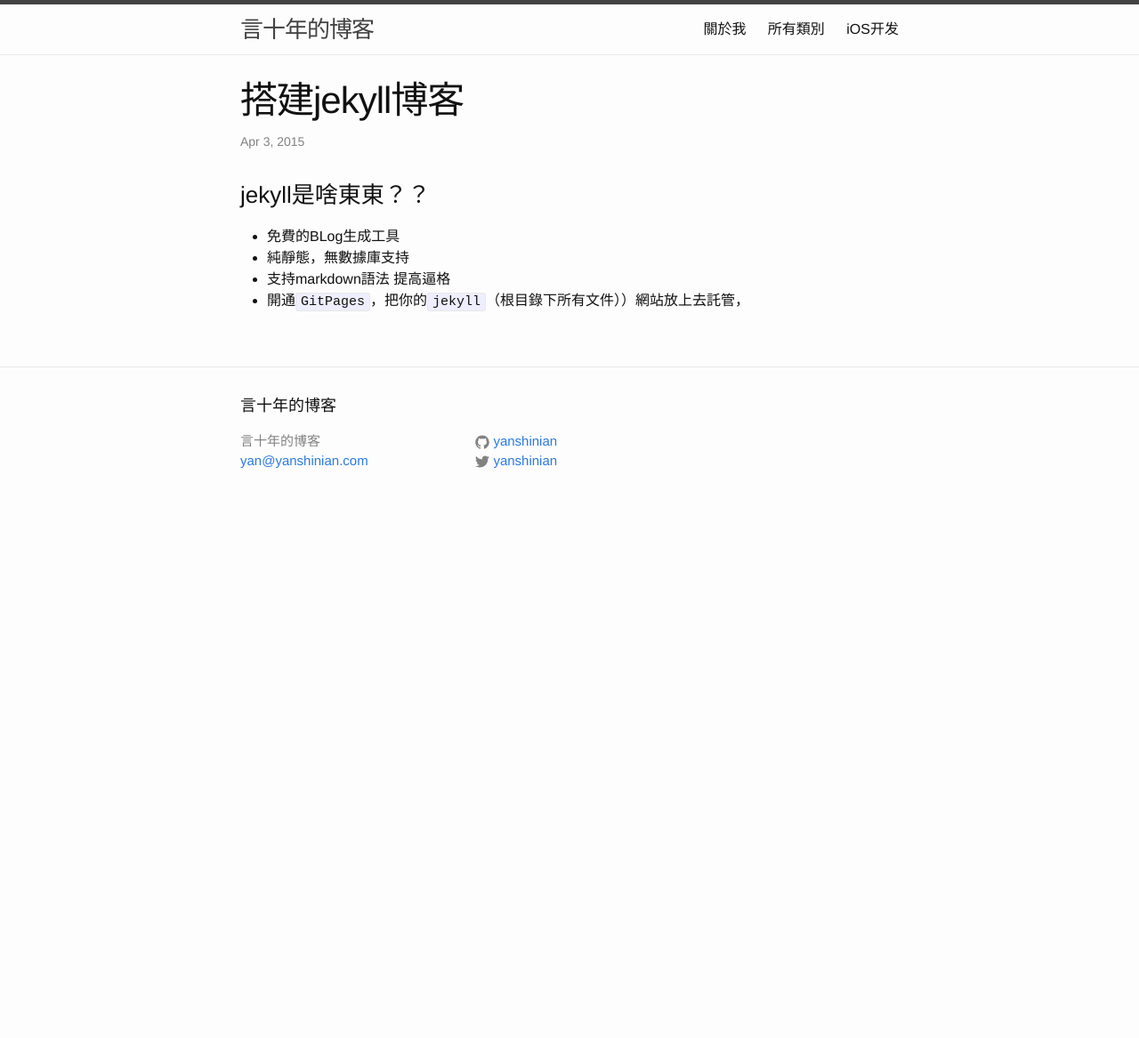
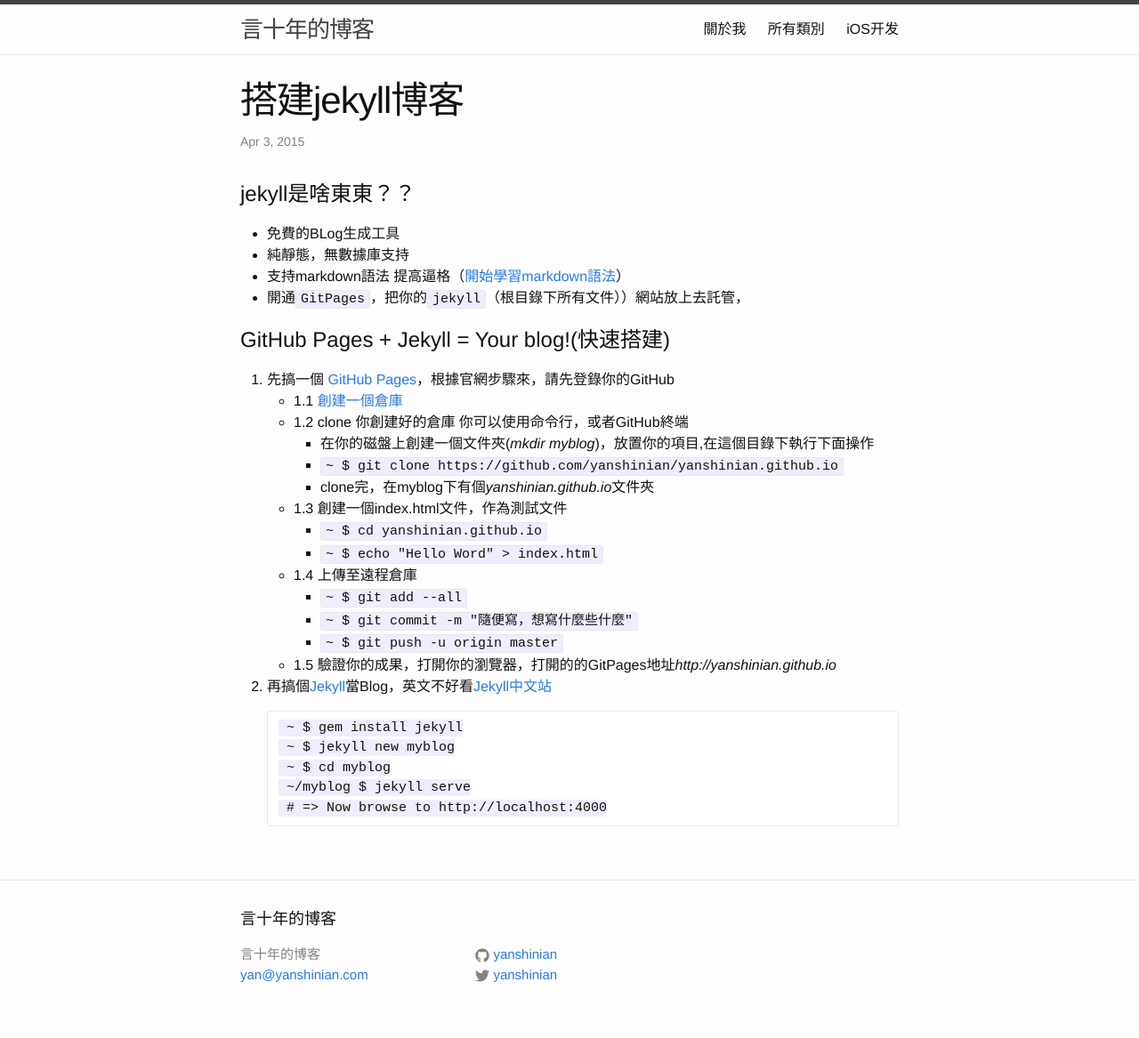
Before and after one commit to yanshinian/yanshinian.github.io, a Jekyll site: the page built from _posts/2015-04-05-welcome-to-my-blog.markdown, in a window 1280 px wide. Shown: the whole page at 89% size. Built offline with Jekyll 4.4.1, drawn with Linux system fonts in a browser that asks for light colours; Markdown is read by kramdown in place of the engine named in the settings; before the commit the page ends 900 px from its top, so only the background shows below that.

Commit message:
添加了pygments插件，修改了配置文件

````diff
--- a/_config.yml
+++ b/_config.yml
@@ -8,6 +8,11 @@
 github_username:  yanshinian
 
 # Build settings
-markdown: kramdown
+#markdown: kramdown
 timezone: Asia/Shanghai
 future: true
+highlighter: pygments
+lsi: true
+markdown: redcarpet
+redcarpet:
+    extensions: ["fenced_code_blocks", "tables", "highlight", "strikethrough"]
--- a/_posts/2015-04-05-welcome-to-my-blog.markdown
+++ b/_posts/2015-04-05-welcome-to-my-blog.markdown
@@ -5,8 +5,47 @@
 date:   2015-04-03 02:15:48
 categories: jekyll update
 ---
-###jekyll是啥東東？？
+jekyll是啥東東？？
+===
 * 免費的BLog生成工具
 * 純靜態，無數據庫支持
-* 支持markdown語法 提高逼格
+* 支持markdown語法 提高逼格（[開始學習markdown語法][studymarkdown]）
 * 開通`GitPages`，把你的`jekyll`（根目錄下所有文件））網站放上去託管，
+
+GitHub Pages + Jekyll = Your blog!(快速搭建)
+===
+
+1. 先搞一個 [GitHub Pages][githubpages]，根據官網步驟來，請先登錄你的GitHub
+	* 1.1 [創建一個倉庫][create a repository]
+	* 1.2 clone 你創建好的倉庫 你可以使用命令行，或者GitHub終端
+		*  在你的磁盤上創建一個文件夾(*mkdir myblog*)，放置你的項目,在這個目錄下執行下面操作
+		* `~ $ git clone https://github.com/yanshinian/yanshinian.github.io`
+		*  clone完，在myblog下有個*yanshinian.github.io*文件夾
+	* 1.3 創建一個index.html文件，作為測試文件
+		*  `~ $ cd yanshinian.github.io`
+		*  `~ $ echo "Hello Word" > index.html`
+	* 1.4 上傳至遠程倉庫
+		*  `~ $ git add --all`
+		*  `~ $ git commit -m "隨便寫，想寫什麼些什麼"`
+		*  `~ $ git push -u origin master`
+	* 1.5 驗證你的成果，打開你的瀏覽器，打開的的GitPages地址*http://yanshinian.github.io*
+
+
+2. 再搞個[Jekyll][jekyllrb]當Blog，英文不好看[Jekyll中文站][jekyllcn]
+
+	```
+	~ $ gem install jekyll
+	~ $ jekyll new myblog
+	~ $ cd myblog
+	~/myblog $ jekyll serve
+	# => Now browse to http://localhost:4000
+	```
+
+
+[studymarkdown]: http://sspai.com/25137
+[githubpages]:https://pages.github.com/
+[create a repository]:https://github.com/new
+[jekyllrb]: http://jekyllrb.com
+[jekyllcn]: http://jekyllcn.com/
+[jekyll-gh]:   https://github.com/jekyll/jekyll
+[jekyll-help]: https://github.com/jekyll/jekyll-help
--- /dev/null
+++ b/_sass/_pygments.scss
@@ -0,0 +1,61 @@
+.hll { background-color: #ffffcc }
+.c { color: #408080; font-style: italic } /* Comment */
+.err { border: 1px solid #FF0000 } /* Error */
+.k { color: #008000; font-weight: bold } /* Keyword */
+.o { color: #666666 } /* Operator */
+.cm { color: #408080; font-style: italic } /* Comment.Multiline */
+.cp { color: #BC7A00 } /* Comment.Preproc */
+.c1 { color: #408080; font-style: italic } /* Comment.Single */
+.cs { color: #408080; font-style: italic } /* Comment.Special */
+.gd { color: #A00000 } /* Generic.Deleted */
+.ge { font-style: italic } /* Generic.Emph */
+.gr { color: #FF0000 } /* Generic.Error */
+.gh { color: #000080; font-weight: bold } /* Generic.Heading */
+.gi { color: #00A000 } /* Generic.Inserted */
+.go { color: #888888 } /* Generic.Output */
+.gp { color: #000080; font-weight: bold } /* Generic.Prompt */
+.gs { font-weight: bold } /* Generic.Strong */
+.gu { color: #800080; font-weight: bold } /* Generic.Subheading */
+.gt { color: #0044DD } /* Generic.Traceback */
+.kc { color: #008000; font-weight: bold } /* Keyword.Constant */
+.kd { color: #008000; font-weight: bold } /* Keyword.Declaration */
+.kn { color: #008000; font-weight: bold } /* Keyword.Namespace */
+.kp { color: #008000 } /* Keyword.Pseudo */
+.kr { color: #008000; font-weight: bold } /* Keyword.Reserved */
+.kt { color: #B00040 } /* Keyword.Type */
+.m { color: #666666 } /* Literal.Number */
+.s { color: #BA2121 } /* Literal.String */
+.na { color: #7D9029 } /* Name.Attribute */
+.nb { color: #008000 } /* Name.Builtin */
+.nc { color: #0000FF; font-weight: bold } /* Name.Class */
+.no { color: #880000 } /* Name.Constant */
+.nd { color: #AA22FF } /* Name.Decorator */
+.ni { color: #999999; font-weight: bold } /* Name.Entity */
+.ne { color: #D2413A; font-weight: bold } /* Name.Exception */
+.nf { color: #0000FF } /* Name.Function */
+.nl { color: #A0A000 } /* Name.Label */
+.nn { color: #0000FF; font-weight: bold } /* Name.Namespace */
+.nt { color: #008000; font-weight: bold } /* Name.Tag */
+.nv { color: #19177C } /* Name.Variable */
+.ow { color: #AA22FF; font-weight: bold } /* Operator.Word */
+.w { color: #bbbbbb } /* Text.Whitespace */
+.mf { color: #666666 } /* Literal.Number.Float */
+.mh { color: #666666 } /* Literal.Number.Hex */
+.mi { color: #666666 } /* Literal.Number.Integer */
+.mo { color: #666666 } /* Literal.Number.Oct */
+.sb { color: #BA2121 } /* Literal.String.Backtick */
+.sc { color: #BA2121 } /* Literal.String.Char */
+.sd { color: #BA2121; font-style: italic } /* Literal.String.Doc */
+.s2 { color: #BA2121 } /* Literal.String.Double */
+.se { color: #BB6622; font-weight: bold } /* Literal.String.Escape */
+.sh { color: #BA2121 } /* Literal.String.Heredoc */
+.si { color: #BB6688; font-weight: bold } /* Literal.String.Interpol */
+.sx { color: #008000 } /* Literal.String.Other */
+.sr { color: #BB6688 } /* Literal.String.Regex */
+.s1 { color: #BA2121 } /* Literal.String.Single */
+.ss { color: #19177C } /* Literal.String.Symbol */
+.bp { color: #008000 } /* Name.Builtin.Pseudo */
+.vc { color: #19177C } /* Name.Variable.Class */
+.vg { color: #19177C } /* Name.Variable.Global */
+.vi { color: #19177C } /* Name.Variable.Instance */
+.il { color: #666666 } /* Literal.Number.Integer.Long */
````
Also changed, not shown: about.md (+15 -1 lines).
